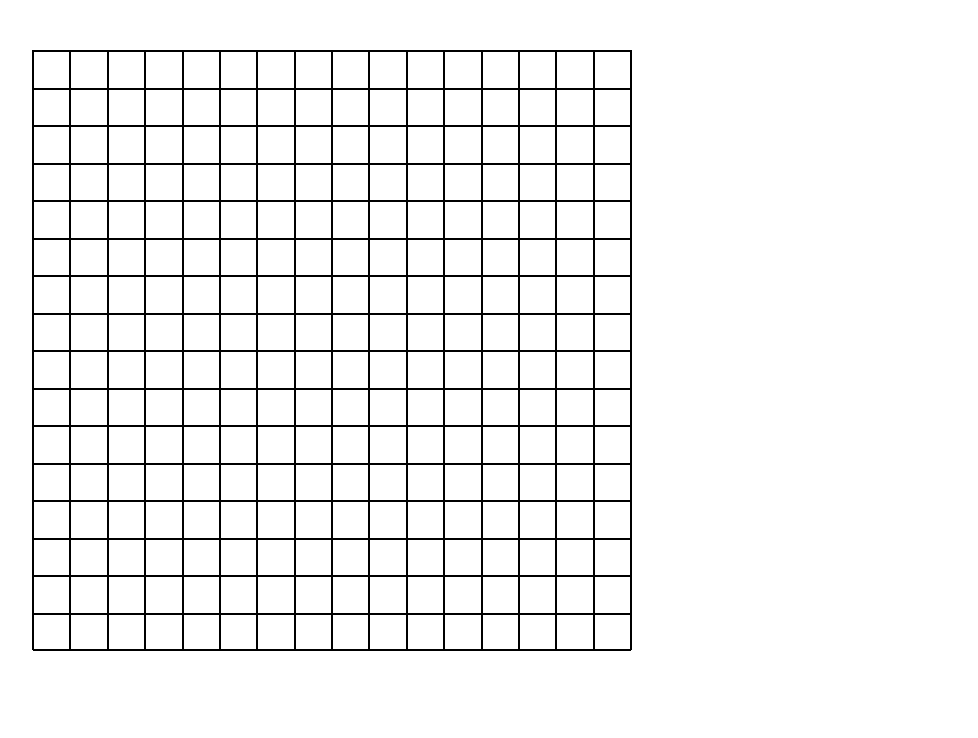
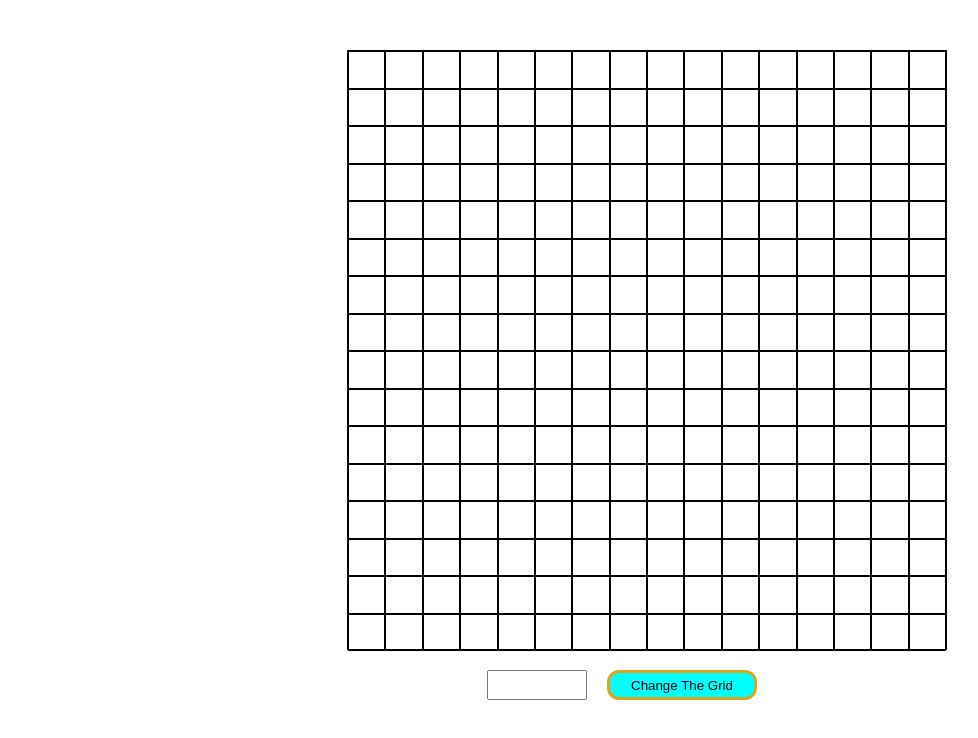
Before and after one commit to Stiliyan97/Etch-a-Sketch, a plain HTML site: page index.html in a window 1280 px wide. Shown: the whole page, without its empty margins (18-996 px from the left). Drawn offline with Linux system fonts and the light colour scheme.

Commit message:
create input and button that will change the grid

```diff
--- a/index.html
+++ b/index.html
@@ -8,8 +8,14 @@
     <title>Etch-a-Sketch</title>
 </head>
 <body>
-    <div id="container">
+    <div id="grid-body">
+        <div id="container">
 
+        </div>
+        <div id="grid-creation">
+            <input type="text" id="grid-size">
+            <button id="change-grid-btn">Change The Grid</button>
+        </div>
     </div>
 </body>
 </html>
--- a/style.css
+++ b/style.css
@@ -4,6 +4,33 @@
     box-sizing: border-box;
 }
 
+#grid-body {
+    display: flex;
+    flex-direction: column;
+    gap: 20px;
+    align-items: center;
+}
+
+#grid-creation{
+    display: flex;
+    gap:20px
+}
+
+#grid-creation button {
+    background-color: aqua;
+    width: 150px;
+    height: 30px;
+    border: 3px solid goldenrod;
+    border-radius: 12px;
+}
+
+#grid-creation input {
+    width: 100px;
+}
+
+#change-grid-btn:hover{
+    opacity: 0.60;
+}
 #container {
     margin-top: 50px;
     margin-left: 50px;
@@ -21,3 +48,7 @@
 .square {
     border: 1px solid black;
 }
+
+.square:hover {
+    opacity: 0.1;
+}
```
